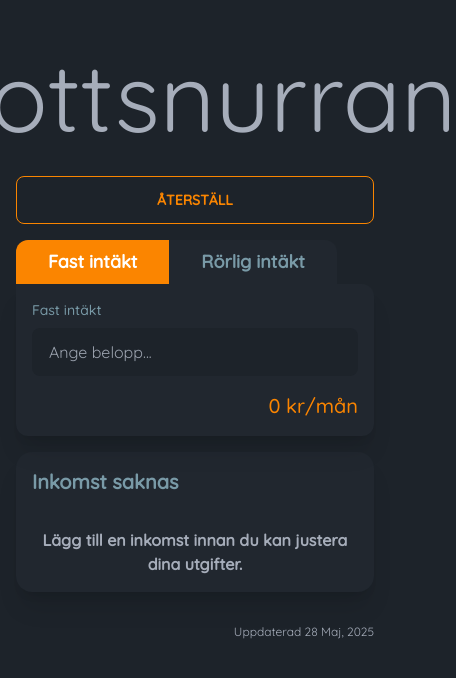
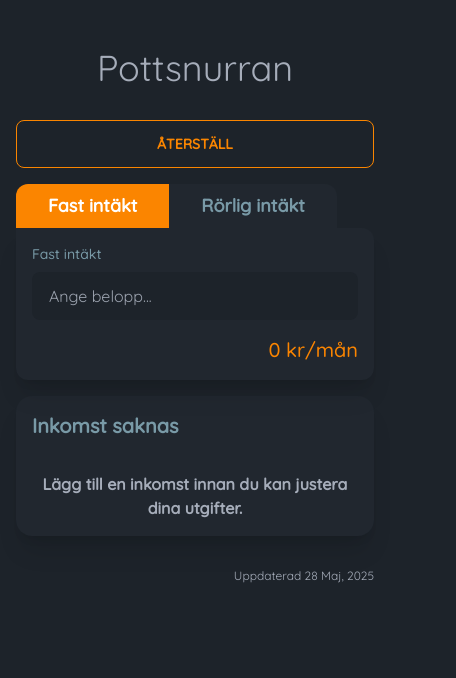
Before and after one commit to pxlandcode/pottsnurra, a SvelteKit app: page / in a window 390 px wide. Shown: the top 678 px of the page, 456 px wide, since content can reach past the window. Built offline with nearby package versions, Linux system fonts and the light colour scheme.

Commit message:
small changes

```diff
--- a/src/routes/+layout.svelte
+++ b/src/routes/+layout.svelte
@@ -6,7 +6,7 @@
 
 <div class="container max-w-6xl p-4 mx-auto">
 	<div class="flex flex-row justify-center my-8">
-		<h1 class="text-8xl">Pottsnurran</h1>
+		<h1 class="text-4xl sm:text-5xl md:text-6xl lg:text-7xl xl:text-8xl">Pottsnurran</h1>
 	</div>
 
 	<slot />
@@ -14,5 +14,3 @@
 		<p class="text-xs">Uppdaterad 28 Maj, 2025</p>
 	</div>
 </div>
-
-<ToastContainer />
```
Also changed, not shown: src/routes/+page.svelte (+9 -9 lines).
